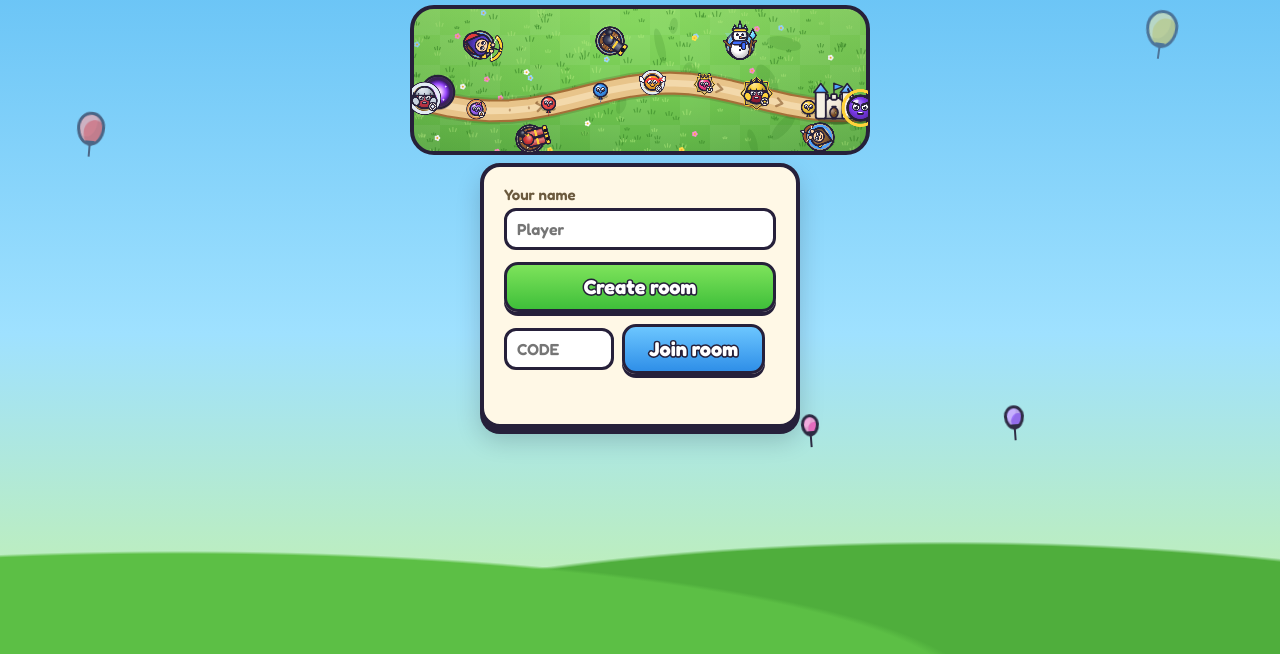
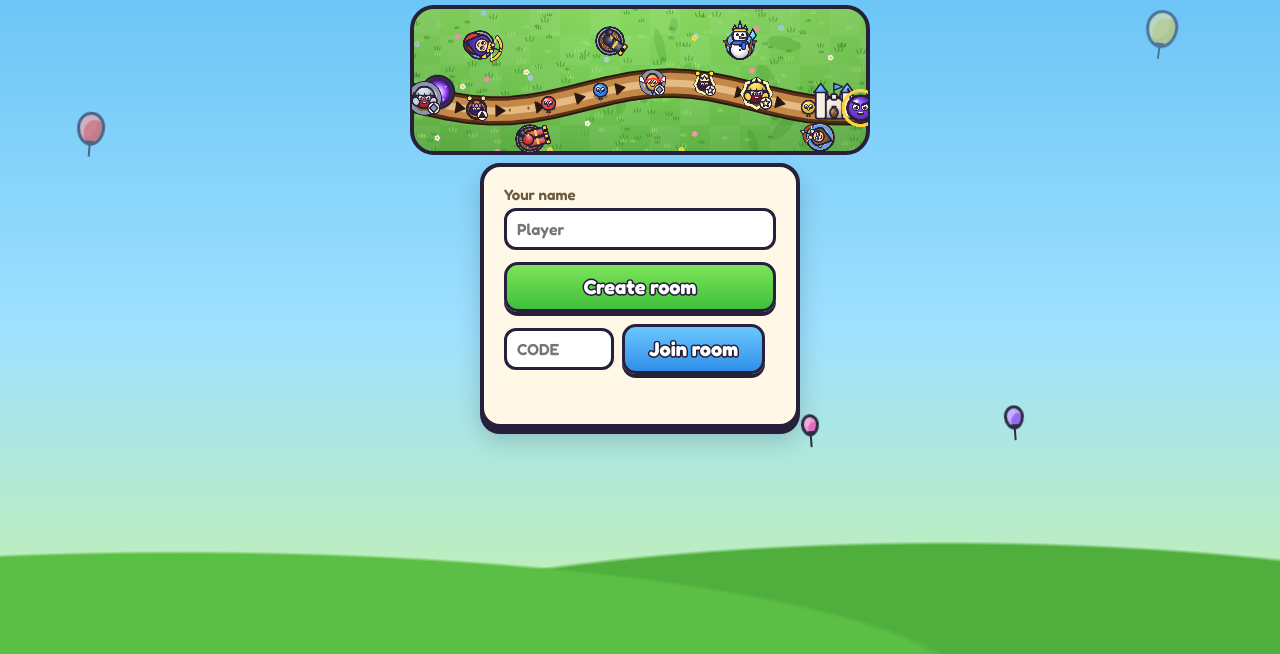
Before and after one commit to W0rmy15/forge-td, a website: page public/index.html in a window 1280 px wide. Shown: the part 146-800 px from the top of the page. Drawn offline with Linux system fonts and the light colour scheme.

Commit message:
Improve CVD contrast for paths and creep tiers, compact the HUD
Path edges and chevrons are now dark enough to stay distinct from the
grass under deuteranopia. Tier rings are split by luminance as well as
shape (dark T1, mid T2, bright T3 with a thick dark outline), swarm
antennae and badges are larger, and runners vs swarms differ by
silhouette and brightness so they still read under tritanopia.
A.star() uses cached unit points; A.starSpr() pre-renders a sprite
for later particle use. The side panel is compacted and roster tier
icons are hidden in CSS so chat and key help fit a 768 px window.

```diff
--- a/public/art.js
+++ b/public/art.js
@@ -34,22 +34,47 @@
     return gr;
   }
   function shine(g, x, y, r) { g.fillStyle = 'rgba(255,255,255,0.8)'; g.beginPath(); g.ellipse(x - r * 0.38, y - r * 0.46, r * 0.27, r * 0.15, -0.6, 0, 7); g.fill(); }
+  // Cached unit-star coordinates so per-frame particle stars skip trig (hot path: pops/flakes/muzzles).
+  // A.star() still builds the current path so existing fill/stroke call sites keep working.
+  const STAR_PTS = new Map();
+  function starPts(n, inner) {
+    const inn = inner == null ? 0.5 : inner, key = n + ':' + inn;
+    let p = STAR_PTS.get(key);
+    if (!p) {
+      p = new Float64Array(n * 4);
+      for (let i = 0; i < n * 2; i++) { const a = -Math.PI / 2 + (i * Math.PI) / n, rr = i % 2 ? inn : 1; p[i * 2] = Math.cos(a) * rr; p[i * 2 + 1] = Math.sin(a) * rr; }
+      STAR_PTS.set(key, p);
+    }
+    return p;
+  }
   function star(g, x, y, r, n, inner) {
-    g.beginPath();
-    for (let i = 0; i < n * 2; i++) { const a = -Math.PI / 2 + (i * Math.PI) / n, rr = i % 2 ? r * (inner || 0.5) : r; g.lineTo(x + Math.cos(a) * rr, y + Math.sin(a) * rr); }
+    const p = starPts(n, inner);
+    g.beginPath(); g.moveTo(x + p[0] * r, y + p[1] * r);
+    for (let i = 2; i < p.length; i += 2) g.lineTo(x + p[i] * r, y + p[i + 1] * r);
     g.closePath();
   }
   A.star = star;
+  // Pre-rendered white 8-point star (and a few others) for callers that can drawImage instead of path-fill.
+  A.starSpr = function (n, inner, fill, stroke, r) {
+    const rr = r || 12, inn = inner == null ? 0.45 : inner, f = fill || '#fff', k = `ss|${n}|${inn}|${f}|${stroke || ''}|${rr}`;
+    return sprite(k, rr * 2 + 6, rr * 2 + 6, (g) => {
+      star(g, 0, 0, rr, n, inn);
+      g.fillStyle = f; g.fill();
+      if (stroke) { g.lineWidth = 2; g.strokeStyle = stroke; g.stroke(); }
+    });
+  };
   function rrect(g, x, y, w, h, r) { g.beginPath(); g.moveTo(x + r, y); g.arcTo(x + w, y, x + w, y + h, r); g.arcTo(x + w, y + h, x, y + h, r); g.arcTo(x, y + h, x, y, r); g.arcTo(x, y, x + w, y, r); g.closePath(); }
   A.rrect = rrect;
 
   // ---------- creeps ----------
   const BALLOON = ['#ff4d4d', '#3d9bff', '#3fd16a', '#ffd23f', '#ff6fd0', '#ff9733', '#9d6bff', '#25d9c9'];
-  const TIER_RING = [null, '#d98b45', '#e4ecf5', '#ffd23a'];
+  // Tier colours separated by luminance (dark / mid / bright), not just hue — holds up in deutan, tritan and grayscale.
+  const TIER_RING = [null, '#3a2416', '#8a96aa', '#fff6a8'];
+  // Type colours also split by luminance: runners stay light, swarms stay dark (so T3 yellow vs pink still differ under tritanopia).
   const KIND = {
-    runner: ['#86e35a', '#2fcf6a', '#ffab2e', '#ffe14a'],
-    swarm: ['#c08bff', '#a066ff', '#ff6fbf', '#ff3f8e'],
-    brute: ['#ff6b5b', '#e8453c', '#d23a4c', '#a8203a'],
+    runner: ['#9aee6a', '#4edc6a', '#ffc44a', '#fff38a'],
+    swarm: ['#5a2fa0', '#4a1e90', '#8a1868', '#6a0e50'],
+    brute: ['#ff6b5b', '#e8453c', '#c42a3a', '#8e1428'],
   };
   A.creepColor = function (kind, v) {
     if (kind === 'neutral') return BALLOON[((v || 1) - 1) % BALLOON.length];
@@ -57,7 +82,7 @@
     const k = KIND[kind]; return k ? k[Math.min(3, v || 0)] : '#ccc';
   };
   // visual radius (px) for a creep with sim radius r (cells)
-  A.creepR = function (kind, r, cell) { return Math.max(5.5, r * cell * (kind === 'swarm' ? 1.55 : kind === 'boss' ? 1.25 : 1.4)); };
+  A.creepR = function (kind, r, cell) { return Math.max(kind === 'swarm' ? 7 : 5.5, r * cell * (kind === 'swarm' ? 1.7 : kind === 'boss' ? 1.25 : 1.4)); };
 
   function eyes(g, R, angry, look) {
     const ex = R * 0.33, ey = -R * 0.08, er = Math.max(1.5, R * 0.28);
@@ -80,8 +105,12 @@
     else if (kind === 'grin') { g.beginPath(); g.arc(0, R * 0.18, R * 0.32, 0.15 * Math.PI, 0.85 * Math.PI); g.stroke(); }
     else { g.beginPath(); g.arc(0, R * 0.2, R * 0.22, 0.12 * Math.PI, 0.88 * Math.PI); g.stroke(); }
   }
-  function body(g, R, col, lw) {
-    g.beginPath(); g.ellipse(0, 0, R, R * 0.95, 0, 0, Math.PI * 2);
+  function body(g, R, col, lw, kind) {
+    // Distinct silhouettes so types still read when hue collapses (tall runner, flat swarm, round brute).
+    g.beginPath();
+    if (kind === 'runner') g.ellipse(0, -R * 0.04, R * 0.82, R * 1.06, 0, 0, Math.PI * 2);
+    else if (kind === 'swarm') g.ellipse(0, R * 0.08, R * 1.1, R * 0.8, 0, 0, Math.PI * 2);
+    else g.ellipse(0, 0, R, R * 0.95, 0, 0, Math.PI * 2);
     g.fillStyle = glossy(g, 0, 0, R, col); g.fill(); g.lineWidth = lw; g.strokeStyle = OUT; g.stroke();
   }
   function wing(g, R, s) {
@@ -94,39 +123,44 @@
   function tierRing(g, R, tier, lw) {
     const col = TIER_RING[tier];
     if (tier === 1) {
-      circ(g, 0, 0, R + lw * 1.7, null, lw * 1.2, col);
-      circ(g, 0, 0, R + lw * 2.25, null, Math.max(0.7, lw * 0.4), OUT);
+      // dark, thick single ring
+      circ(g, 0, 0, R + lw * 1.85, null, Math.max(2.2, lw * 1.55), col);
+      circ(g, 0, 0, R + lw * 2.55, null, Math.max(0.8, lw * 0.45), OUT);
     } else if (tier === 2) {
-      circ(g, 0, 0, R + lw * 1.45, null, lw * 0.85, col);
-      circ(g, 0, 0, R + lw * 2.25, null, lw * 0.95, col);
-      circ(g, 0, 0, R + lw * 2.75, null, Math.max(0.7, lw * 0.4), OUT);
+      // mid-luminance double ring
+      circ(g, 0, 0, R + lw * 1.5, null, Math.max(1.3, lw * 0.9), col);
+      circ(g, 0, 0, R + lw * 2.4, null, Math.max(1.5, lw * 1.05), col);
+      circ(g, 0, 0, R + lw * 3.0, null, Math.max(0.8, lw * 0.45), OUT);
     } else if (tier === 3) {
-      const rr = R + lw * 1.85, spikes = 8;
-      g.beginPath();
-      for (let i = 0; i < spikes * 2; i++) {
-        const a = -Math.PI / 2 + (i * Math.PI) / spikes, rad = i % 2 ? rr * 0.88 : rr * 1.08;
-        i ? g.lineTo(Math.cos(a) * rad, Math.sin(a) * rad) : g.moveTo(Math.cos(a) * rad, Math.sin(a) * rad);
-      }
-      g.closePath(); g.strokeStyle = col; g.lineWidth = Math.max(1.6, lw * 1.05); g.stroke();
-      g.strokeStyle = OUT; g.lineWidth = Math.max(0.7, lw * 0.4); g.stroke();
+      // very bright, thick spiked ring with a dark outline
+      const rr = R + lw * 2.05, spikes = 8, pts = starPts(spikes, 0.86);
+      g.beginPath(); g.moveTo(pts[0] * rr, pts[1] * rr);
+      for (let i = 2; i < pts.length; i += 2) g.lineTo(pts[i] * rr, pts[i + 1] * rr);
+      g.closePath();
+      g.strokeStyle = OUT; g.lineWidth = Math.max(3.2, lw * 1.8); g.stroke();
+      g.strokeStyle = col; g.lineWidth = Math.max(2.2, lw * 1.25); g.stroke();
     }
   }
   function tierBadge(g, R, tier, lw) {
     if (!tier) return;
-    const col = TIER_RING[tier], bx = R * 0.78, by = R * 0.78, br = Math.max(2.8, R * 0.34);
-    circ(g, bx, by, br + 0.4, '#fff8e6', Math.max(0.8, lw * 0.55));
-    g.fillStyle = col; g.strokeStyle = OUT; g.lineWidth = Math.max(0.8, lw * 0.5);
+    const col = TIER_RING[tier], bx = R * 0.88, by = R * 0.92, br = Math.max(4.4, R * 0.5);
+    circ(g, bx, by, br + 0.7, '#fff8e6', Math.max(1.1, lw * 0.65));
+    g.fillStyle = col; g.strokeStyle = OUT; g.lineWidth = Math.max(1.15, lw * 0.65);
     if (tier === 1) { // triangle
-      g.beginPath(); g.moveTo(bx, by - br * 0.72); g.lineTo(bx + br * 0.7, by + br * 0.5); g.lineTo(bx - br * 0.7, by + br * 0.5); g.closePath();
+      g.beginPath(); g.moveTo(bx, by - br * 0.78); g.lineTo(bx + br * 0.78, by + br * 0.55); g.lineTo(bx - br * 0.78, by + br * 0.55); g.closePath();
     } else if (tier === 2) { // diamond
-      g.beginPath(); g.moveTo(bx, by - br * 0.78); g.lineTo(bx + br * 0.7, by); g.lineTo(bx, by + br * 0.78); g.lineTo(bx - br * 0.7, by); g.closePath();
-    } else { star(g, bx, by, br * 0.78, 5, 0.45); }
+      g.beginPath(); g.moveTo(bx, by - br * 0.82); g.lineTo(bx + br * 0.78, by); g.lineTo(bx, by + br * 0.82); g.lineTo(bx - br * 0.78, by); g.closePath();
+    } else { star(g, bx, by, br * 0.82, 5, 0.45); }
     g.fill(); g.stroke();
   }
   function drawCreep(g, kind, v, R) {
     const col = A.creepColor(kind, v), lw = Math.max(1.5, R * 0.2), tier = kind === 'neutral' || kind === 'boss' ? 0 : Math.min(3, v || 0);
     tierRing(g, R, tier, lw);
-    if (kind === 'runner' && tier >= 2) { wing(g, R, -1); wing(g, R, 1); }
+    if (kind === 'runner') { // pointed tail + T2+ wings: tall balloon silhouette
+      g.beginPath(); g.moveTo(-R * 0.22, R * 0.9); g.lineTo(0, R * 1.45); g.lineTo(R * 0.22, R * 0.9); g.closePath();
+      g.fillStyle = shade(col, -0.2); g.fill(); g.lineWidth = lw * 0.8; g.strokeStyle = OUT; g.stroke();
+      if (tier >= 2) { wing(g, R, -1); wing(g, R, 1); }
+    }
     if (kind === 'neutral') { // balloon knot + string nub
       g.beginPath(); g.moveTo(0, R * 0.85); g.lineTo(-R * 0.24, R * 1.28); g.lineTo(R * 0.24, R * 1.28); g.closePath(); g.fillStyle = shade(col, -0.25); g.fill(); g.lineWidth = lw * 0.8; g.strokeStyle = OUT; g.stroke();
       g.strokeStyle = shade(col, -0.35); g.lineWidth = Math.max(0.8, lw * 0.45); g.beginPath(); g.moveTo(0, R * 1.28); g.quadraticCurveTo(R * 0.12, R * 1.55, 0, R * 1.7); g.stroke();
@@ -134,11 +168,20 @@
     if (kind === 'boss') { // horns
       for (const s of [-1, 1]) { g.beginPath(); g.moveTo(s * R * 0.35, -R * 0.75); g.quadraticCurveTo(s * R * 0.95, -R * 1.25, s * R * 0.95, -R * 1.45); g.quadraticCurveTo(s * R * 0.75, -R * 0.95, s * R * 0.75, -R * 0.5); g.closePath(); g.fillStyle = '#fff3d6'; g.fill(); g.lineWidth = lw * 0.8; g.strokeStyle = OUT; g.stroke(); }
     }
-    if (kind === 'swarm' && tier >= 2) { // antennae
-      g.strokeStyle = OUT; g.lineWidth = Math.max(0.8, lw * 0.6);
-      for (const s of [-1, 1]) { g.beginPath(); g.moveTo(s * R * 0.25, -R * 0.8); g.quadraticCurveTo(s * R * 0.4, -R * 1.4, s * R * 0.75, -R * 1.5); g.stroke(); circ(g, s * R * 0.75, -R * 1.5, Math.max(1, R * 0.2), '#ffe14a', lw * 0.5); }
+    if (kind === 'swarm') { // antennae on every tier — the swarm silhouette (previously only T2+ and ~7 px)
+      g.strokeStyle = OUT; g.lineWidth = Math.max(1.6, lw * 0.85);
+      for (const s of [-1, 1]) {
+        g.beginPath(); g.moveTo(s * R * 0.3, -R * 0.55); g.quadraticCurveTo(s * R * 0.7, -R * 1.45, s * R * 1.05, -R * 1.7); g.stroke();
+        circ(g, s * R * 1.05, -R * 1.7, Math.max(2.4, R * 0.32), '#ffe14a', Math.max(1, lw * 0.55));
+      }
     }
-    body(g, R, col, lw);
+    body(g, R, col, lw, kind);
+    if (kind === 'swarm') { // dark belly bands — readable when pink hue collapses
+      g.save(); g.beginPath(); g.ellipse(0, R * 0.08, R * 1.1, R * 0.8, 0, 0, 7); g.clip();
+      g.strokeStyle = 'rgba(38,32,58,0.5)'; g.lineWidth = Math.max(2, R * 0.24);
+      for (const y of [-R * 0.12, R * 0.22]) { g.beginPath(); g.moveTo(-R * 1.2, y); g.lineTo(R * 1.2, y); g.stroke(); }
+      g.restore();
+    }
     if (kind === 'brute' && tier >= 2) { // shoulder armour plates
       for (const s of [-1, 1]) { g.beginPath(); g.ellipse(s * R * 0.82, R * 0.28, R * 0.34, R * 0.42, s * 0.4, 0, 7); g.fillStyle = tier === 3 ? '#ffd23a' : '#c9d3df'; g.fill(); g.lineWidth = lw * 0.8; g.strokeStyle = OUT; g.stroke(); }
     }
@@ -155,14 +198,14 @@
       g.beginPath(); g.arc(0, -R * 0.15, R * 0.98, Math.PI * 1.08, Math.PI * 1.92); g.closePath(); g.fillStyle = glossy(g, 0, -R * 0.6, R * 0.8, '#ffd23a'); g.fill(); g.lineWidth = lw * 0.8; g.strokeStyle = OUT; g.stroke();
       g.beginPath(); g.moveTo(R * 0.1, -R * 1.0); g.lineTo(-R * 0.15, -R * 0.62); g.lineTo(R * 0.05, -R * 0.62); g.lineTo(-R * 0.12, -R * 0.3); g.lineTo(R * 0.25, -R * 0.72); g.lineTo(R * 0.05, -R * 0.72); g.closePath(); g.fillStyle = '#fff'; g.fill();
     }
-    if (kind === 'swarm' && tier === 1) { // bow
-      g.fillStyle = '#ff5fa8'; g.strokeStyle = OUT; g.lineWidth = Math.max(0.7, lw * 0.5);
-      for (const s of [-1, 1]) { g.beginPath(); g.moveTo(R * 0.35, -R * 0.85); g.lineTo(R * 0.35 + s * R * 0.42, -R * 1.15); g.lineTo(R * 0.35 + s * R * 0.42, -R * 0.55); g.closePath(); g.fill(); g.stroke(); }
-      circ(g, R * 0.35, -R * 0.85, R * 0.14, '#ff5fa8', Math.max(0.7, lw * 0.5));
+    if (kind === 'swarm' && tier === 1) { // bigger bow, sits between the antennae
+      g.fillStyle = '#ff7ac0'; g.strokeStyle = OUT; g.lineWidth = Math.max(1.1, lw * 0.6);
+      for (const s of [-1, 1]) { g.beginPath(); g.moveTo(0, -R * 0.55); g.lineTo(s * R * 0.7, -R * 1.05); g.lineTo(s * R * 0.7, -R * 0.2); g.closePath(); g.fill(); g.stroke(); }
+      circ(g, 0, -R * 0.55, Math.max(2, R * 0.22), '#ff7ac0', Math.max(1, lw * 0.55));
     }
-    if (kind === 'swarm' && tier === 3) { // crown
-      g.beginPath(); g.moveTo(-R * 0.55, -R * 0.7); g.lineTo(-R * 0.6, -R * 1.25); g.lineTo(-R * 0.25, -R * 0.95); g.lineTo(0, -R * 1.35); g.lineTo(R * 0.25, -R * 0.95); g.lineTo(R * 0.6, -R * 1.25); g.lineTo(R * 0.55, -R * 0.7); g.closePath();
-      g.fillStyle = '#ffd23a'; g.fill(); g.lineWidth = Math.max(0.8, lw * 0.55); g.strokeStyle = OUT; g.stroke();
+    if (kind === 'swarm' && tier === 3) { // bigger crown
+      g.beginPath(); g.moveTo(-R * 0.7, -R * 0.45); g.lineTo(-R * 0.78, -R * 1.15); g.lineTo(-R * 0.32, -R * 0.8); g.lineTo(0, -R * 1.3); g.lineTo(R * 0.32, -R * 0.8); g.lineTo(R * 0.78, -R * 1.15); g.lineTo(R * 0.7, -R * 0.45); g.closePath();
+      g.fillStyle = '#fff6a8'; g.fill(); g.lineWidth = Math.max(1.2, lw * 0.65); g.strokeStyle = OUT; g.stroke();
     }
     if (kind === 'brute' && tier === 1) { // sticking plaster
       g.save(); g.translate(R * 0.42, -R * 0.55); g.rotate(0.6); g.fillStyle = '#ffe0b3'; g.fillRect(-R * 0.3, -R * 0.1, R * 0.6, R * 0.2); g.lineWidth = Math.max(0.7, lw * 0.4); g.strokeStyle = OUT; g.strokeRect(-R * 0.3, -R * 0.1, R * 0.6, R * 0.2); g.restore();
@@ -179,7 +222,7 @@
   // cached creep sprite: {c,w,h}; draw centred at the creep position with size w x h
   A.creep = function (kind, v, R) {
     const Rq = Math.round(R * 2) / 2, vk = kind === 'neutral' ? ((v || 1) - 1) % BALLOON.length : kind === 'boss' ? 0 : Math.min(3, v || 0);
-    const size = Rq * 3.8 + 8;
+    const size = Rq * 4.6 + 12;
     return sprite(`c|${kind}|${vk}|${Rq}`, size, size, (g) => drawCreep(g, kind, kind === 'neutral' ? vk + 1 : vk, Rq));
   };
   // hit flash: a soft white rim so the face stays readable
@@ -339,21 +382,24 @@
     if (pts.length < 2) return;
     const line = (w, col) => { g.strokeStyle = col; g.lineWidth = w; g.beginPath(); g.moveTo(pts[0][0], pts[0][1]); for (let i = 1; i < pts.length; i++) g.lineTo(pts[i][0], pts[i][1]); g.stroke(); };
     g.lineJoin = 'round'; g.lineCap = 'round';
-    line(cell * 0.88, 'rgba(60,40,20,0.18)');
-    line(cell * 0.76, '#a56f38');
-    line(cell * 0.62, '#e8c48a');
-    line(cell * 0.22, 'rgba(255,240,205,0.5)');
+    // Dark outer edge stays dark under deuteranopia (where grass and tan fill would otherwise match).
+    line(cell * 0.98, '#2a1810');
+    line(cell * 0.86, '#5a3218');
+    line(cell * 0.68, '#c48948');
+    line(cell * 0.24, 'rgba(255,230,180,0.55)');
     const R = rng(7);
     for (let i = 1; i < pts.length; i++) { // pebbles
       if (R() < 0.5) continue;
-      const t = R(), x = pts[i - 1][0] + (pts[i][0] - pts[i - 1][0]) * t + (R() - 0.5) * cell * 0.4, y = pts[i - 1][1] + (pts[i][1] - pts[i - 1][1]) * t + (R() - 0.5) * cell * 0.4;
-      g.fillStyle = 'rgba(150,105,60,0.55)'; g.beginPath(); g.ellipse(x, y, 1.6, 1.1, R() * 3, 0, 7); g.fill();
+      const t = R(), x = pts[i - 1][0] + (pts[i][0] - pts[i - 1][0]) * t + (R() - 0.5) * cell * 0.35, y = pts[i - 1][1] + (pts[i][1] - pts[i - 1][1]) * t + (R() - 0.5) * cell * 0.35;
+      g.fillStyle = 'rgba(50,28,12,0.55)'; g.beginPath(); g.ellipse(x, y, 1.7, 1.15, R() * 3, 0, 7); g.fill();
     }
-    // direction chevrons every few cells
-    g.strokeStyle = 'rgba(140,95,50,0.65)'; g.lineWidth = 2.3;
-    for (let i = 2; i < pts.length - 1; i += 3) {
+    // filled dark chevrons — luminance contrast, not hue
+    g.fillStyle = '#2a1810'; g.strokeStyle = '#2a1810'; g.lineWidth = 1.2;
+    for (let i = 2; i < pts.length - 1; i += 2) {
       const [x1, y1] = pts[i - 1], [x2, y2] = pts[i]; const a = Math.atan2(y2 - y1, x2 - x1), mx = (x1 + x2) / 2, my = (y1 + y2) / 2;
-      g.save(); g.translate(mx, my); g.rotate(a); g.beginPath(); g.moveTo(-3, -4); g.lineTo(2.4, 0); g.lineTo(-3, 4); g.stroke(); g.restore();
+      g.save(); g.translate(mx, my); g.rotate(a);
+      g.beginPath(); g.moveTo(-4, -5.5); g.lineTo(5, 0); g.lineTo(-4, 5.5); g.closePath(); g.fill(); g.stroke();
+      g.restore();
     }
   };
   A.drawPortal = function (g, x, y, cell) {
```
Also changed, not shown: public/style.css (+25 -1 lines).
